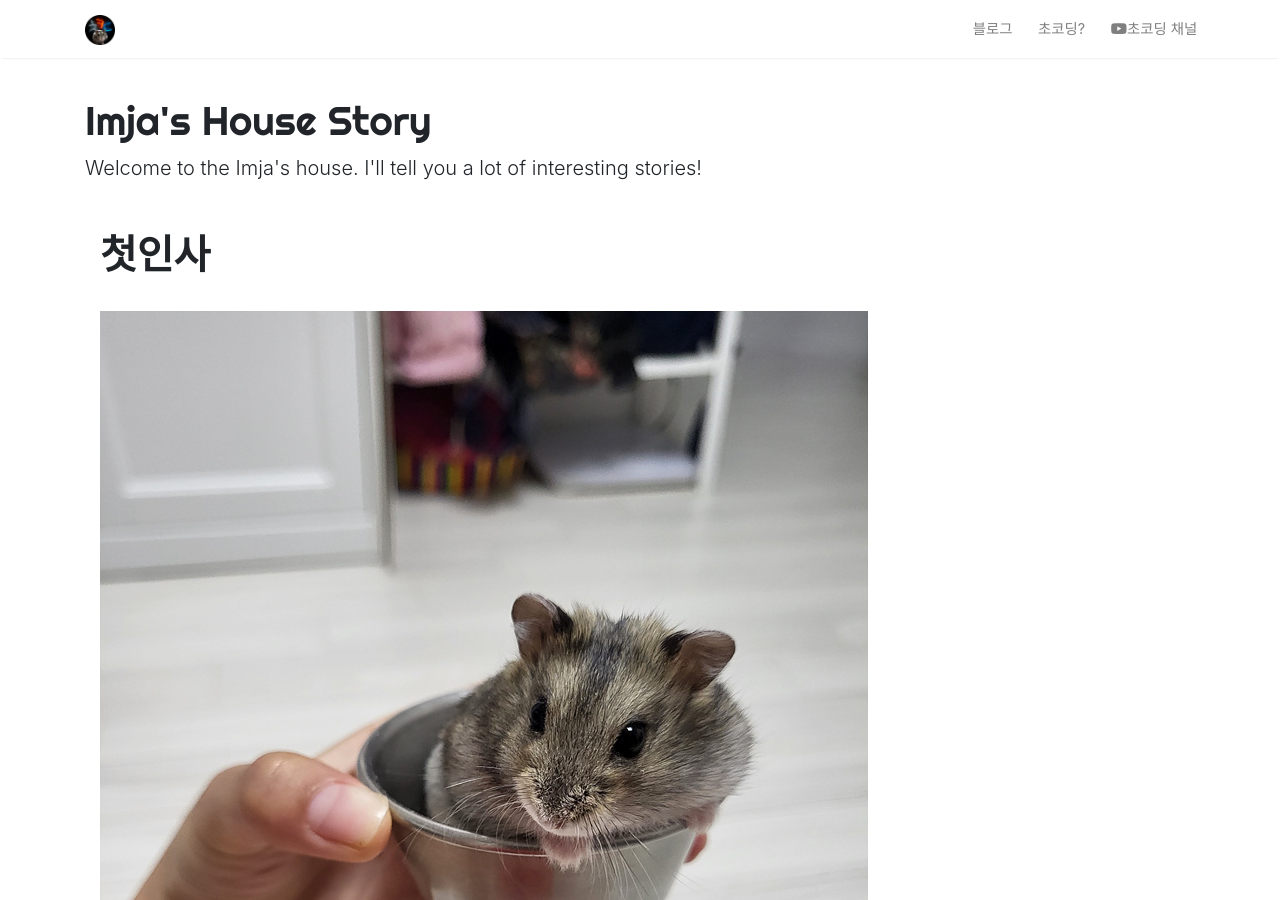
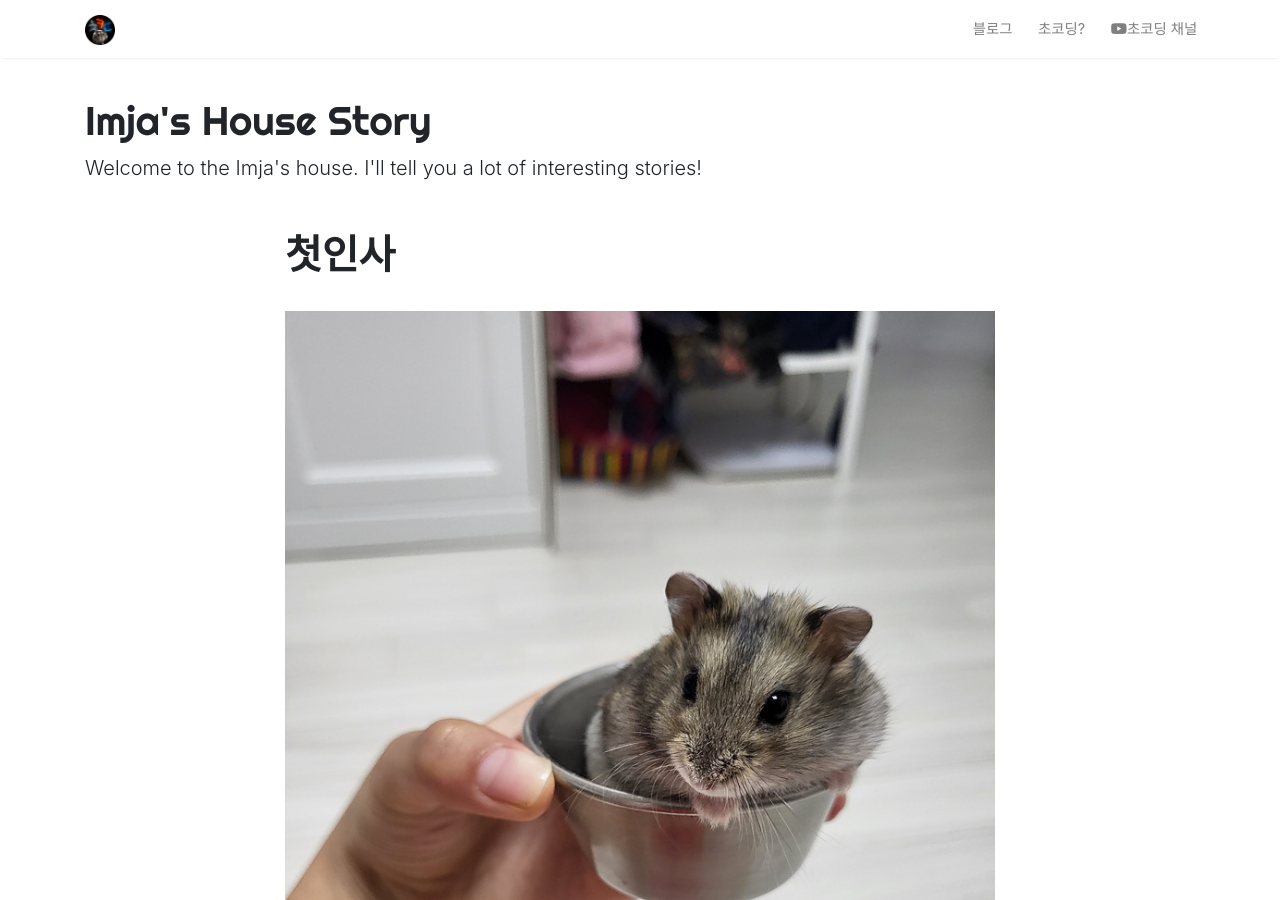
Before and after one commit to msaltnet/imja-house, a Jekyll site: the page built from _posts/2024-05-15-first-greeting.md, in a window 1280 px wide and 900 px high. Built offline with Jekyll 4.4.1, drawn with Linux system fonts in a browser that asks for light colours; nearby versions of some CDN libraries.

Commit message:
change style

```diff
--- a/_layouts/post.html
+++ b/_layouts/post.html
@@ -8,7 +8,7 @@ post_class: post-template
 <!-- Begin Article
 ================================================== -->
 <div class="container">
-    <div class="row">
+    <div class="row justify-content-center">
 
         <!-- Post Share -->
         <!-- <div class="col-md-2 pl-0">
@@ -18,7 +18,7 @@ post_class: post-template
         <!-- Post -->
         {% assign author = site.authors[page.author] %}
 
-        <div class="col-md-9 flex-first flex-md-unordered">
+        <div class="col-md-8">
             <div class="mainheading">
 
                 <!-- Author Box -->
```
